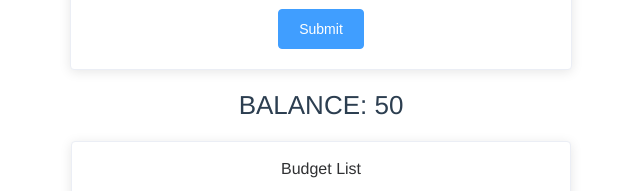
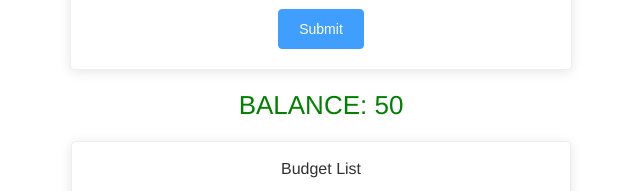
Before and after one commit to EvgenKham/Budget_app, a Vue app: page / in a window 1280 px wide. Shown: the part 408-599 px from the top of the page, without its empty margins (319-959 px from the left). Built offline with nearby package versions, Linux system fonts and the light colour scheme; the HTML template or start-up script is replaced by a standard one.

Commit message:
finish the third task

```diff
--- a/src/components/TotalBalance.vue
+++ b/src/components/TotalBalance.vue
@@ -1,5 +1,7 @@
 <template>
-  <div class="total-value">Balance: {{ total }}</div>
+  <div class="total-value positive" v-if="total > 0">Balance: {{ total }}</div>
+  <div class="total-value negative" v-else-if="total < 0">Balance: {{ total }}</div>
+  <div class="total-value zero" v-else>Balance: {{ total }}</div>
 </template>
 
 <script>
@@ -21,4 +23,13 @@ export default {
   padding: 20px;
   text-align: center;
 }
+.positive {
+  color: green;
+}
+.negative {
+  color: red;
+}
+.zero {
+  color: black;
+}
 </style>
```
